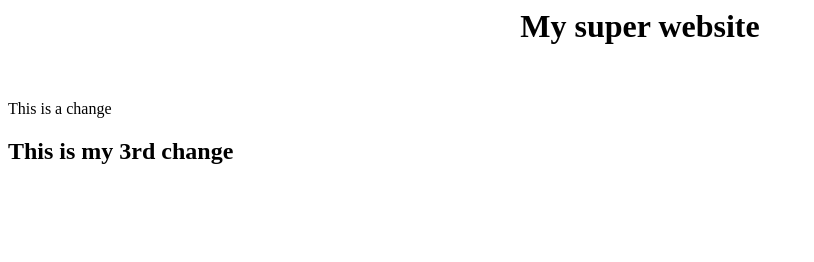
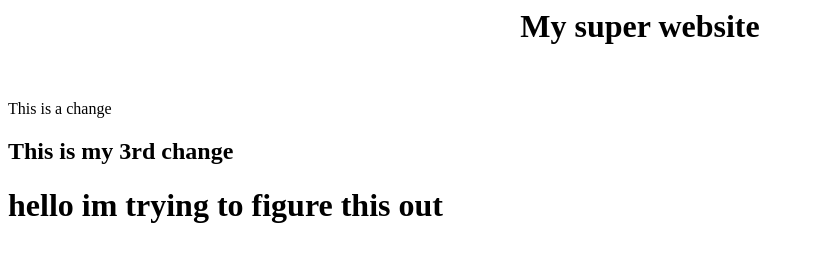
Before and after one commit to backwoodscamper/website-321, a plain HTML site: page index.html in a window 1280 px wide. Shown: the whole page, without its empty margins (0-814 px from the left). Drawn offline with Linux system fonts and the light colour scheme.

Commit message:
Update index.html

```diff
--- a/index.html
+++ b/index.html
@@ -10,3 +10,4 @@ text-align: center;
 
 <p>This is a change</p>
 <h2>This is my 3rd change</h2>
+<h1>hello im trying to figure this out</h1>
```
